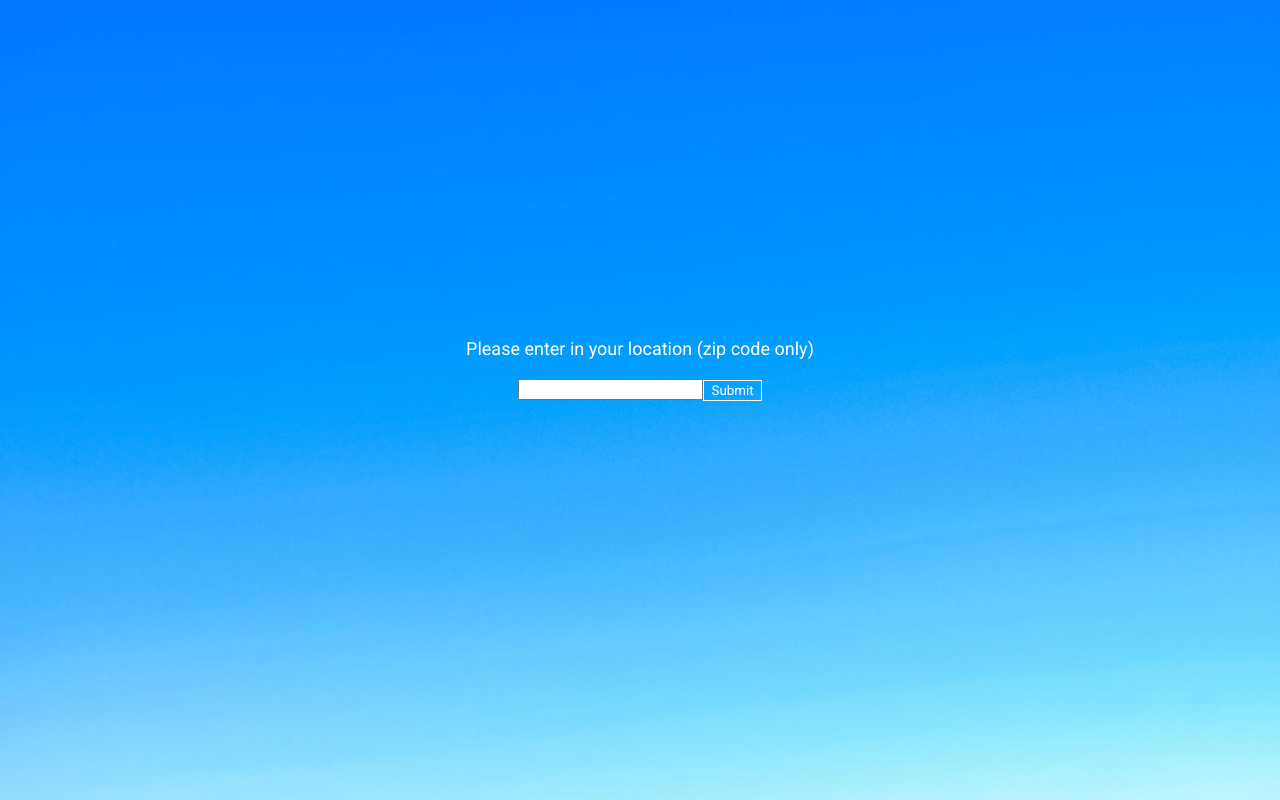
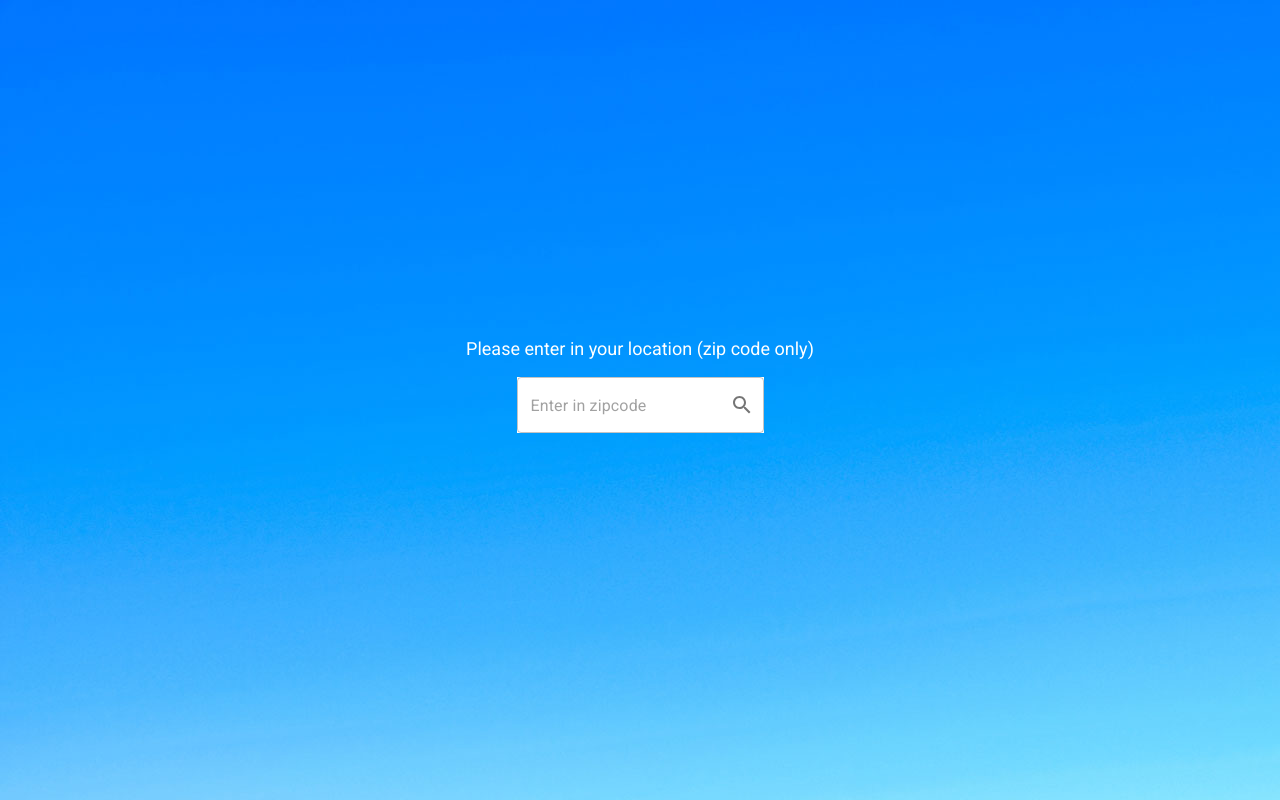
Before and after one commit to brobertson3/weather-app-improved, a React (Create React App) app: page / in a window 1280 px wide. Built offline with nearby package versions, Linux system fonts and the light colour scheme.

Commit message:
Changed the input field to a Material UI Textfield

```diff
--- a/package.json
+++ b/package.json
@@ -5,6 +5,7 @@
   "dependencies": {
     "@emotion/react": "^11.10.5",
     "@emotion/styled": "^11.10.5",
+    "@mui/icons-material": "^5.11.0",
     "@mui/material": "^5.11.1",
     "@testing-library/jest-dom": "^5.16.5",
     "@testing-library/react": "^13.4.0",
--- a/src/App.js
+++ b/src/App.js
@@ -1,9 +1,11 @@
 import React, { useRef, useState } from "react";
+import { Grid, IconButton, InputAdornment, TextField, Typography } from "@mui/material";
 // import ReactDOM from "react-dom";
 // import LocationSearchInput from "./components/LocationSearchInput";
 import "./index.css";
 import Weather from "./components/Weather";
 // import * as serviceWorker from "./serviceWorker";
+import SearchIcon from '@mui/icons-material/Search';
 
 const App = () => {
   const [weatherState, setWeatherState] = useState({
@@ -53,6 +55,7 @@ const App = () => {
     if (api_call.ok === true) {
       // console.log("were in here");
       setWeatherState({
+        ...weatherState,
         currentTemp: convertTemp(response.main.temp),
         highTemp: convertTemp(response.main.temp_max),
         lowTemp: convertTemp(response.main.temp_min),
@@ -90,15 +93,28 @@ const App = () => {
           <p>Please enter in your location (zip code only)</p>
           {/* This gets the location from the user */}
 
-          <form onSubmit={handleSubmit}>
+          <form>
             <label>
-              <input
-                type="text"
+              <TextField
                 value={weatherState.value}
                 onChange={handleChange}
+                placeholder='Enter in zipcode'
+                sx={{ backgroundColor: 'white' }}
+                InputProps={{
+                  endAdornment: (
+                    <InputAdornment position="end">
+                      <IconButton
+                        edge="end"
+                        aria-label="Toggle password visibility"
+                        onClick={handleSubmit}
+                      >
+                        {<SearchIcon />}
+                      </IconButton>
+                    </InputAdornment>
+                  ),
+                }}
               />
             </label>
-            <input type="submit" value="Submit" />
           </form>
 
           {/* <LocationSearchInput /> */}
--- a/src/index.css
+++ b/src/index.css
@@ -19,7 +19,7 @@ main {
   align-items: center; */
 }
 
-main.day {
+/* main.day {
   background: url(img/daytime-mobile.jpg) no-repeat center center fixed;
   background-size: cover;
 }
@@ -27,7 +27,7 @@ main.day {
 main.night {
   background: url(img/night-mobile.jpg) no-repeat center center fixed;
   background-size: cover;
-}
+} */
 
 .main-container {
   height: 100vh;
```
Also changed, not shown: 1 other file (tests, documents, lock files or other folders).
